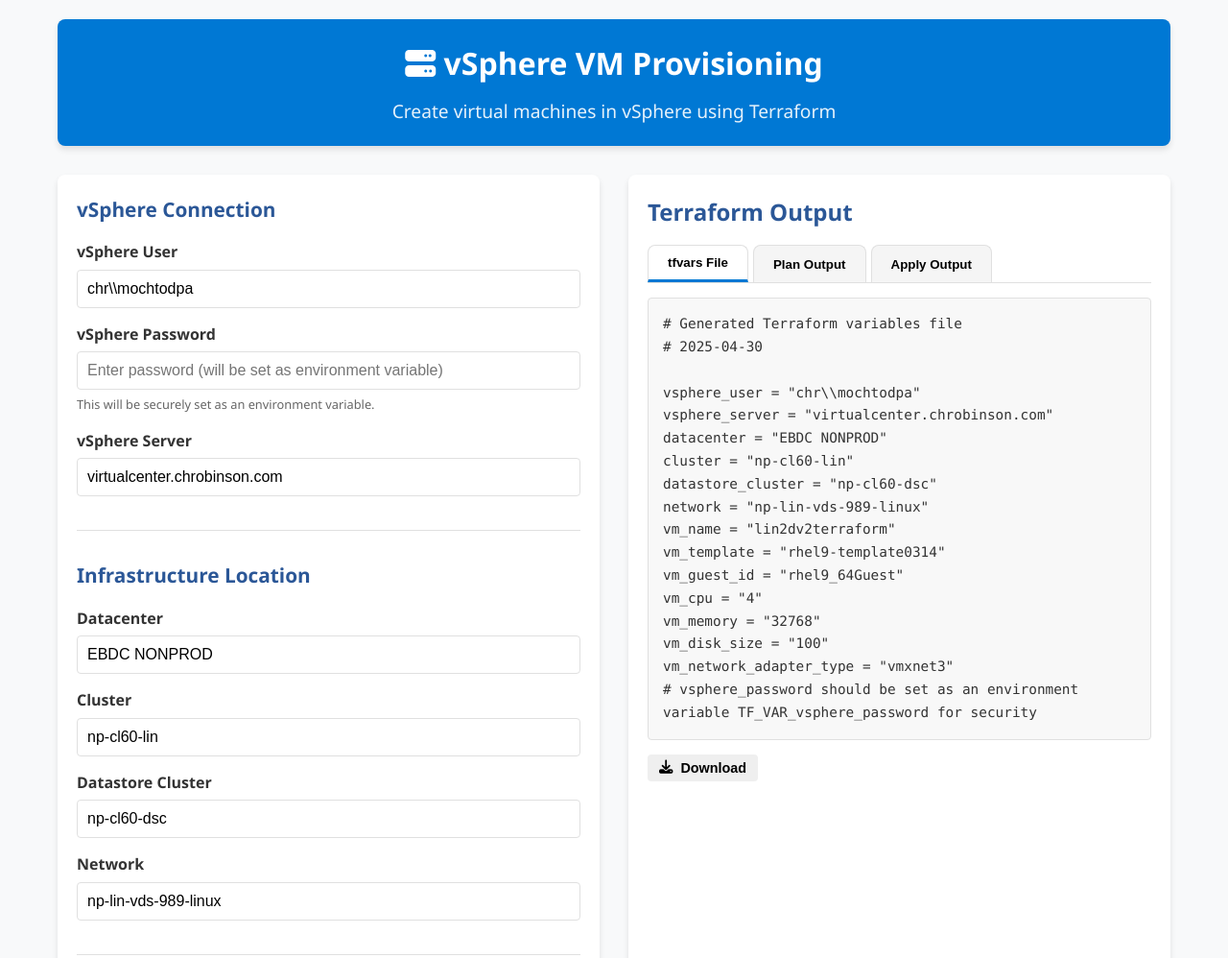
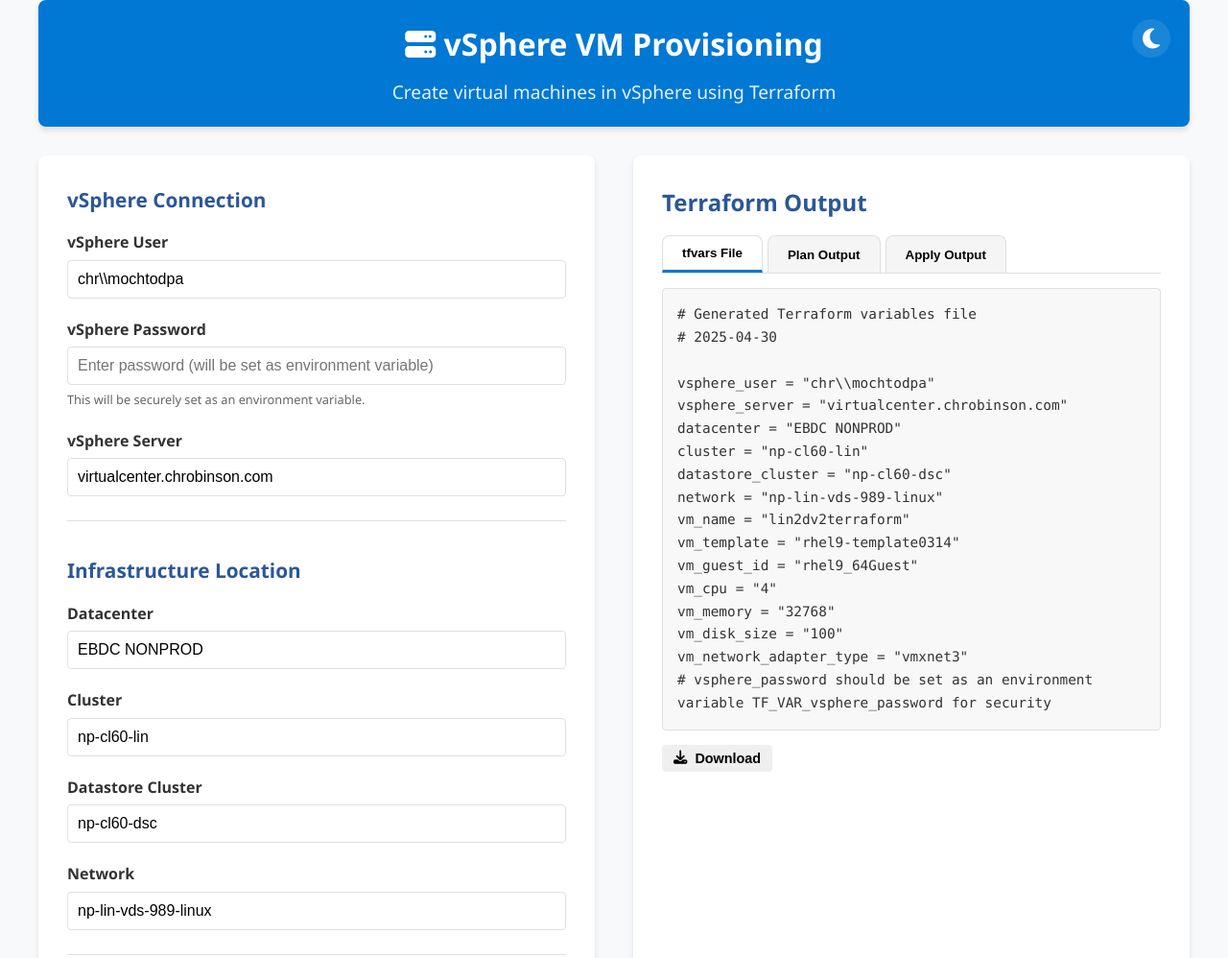
Before and after one commit to mochtod/terraform-vsphere-vm, a website: page www/index.html in a window 1280 px wide. Shown: the top 998 px of the page at 96% size. Drawn offline with Linux system fonts and the light colour scheme.

Commit message:
readability

```diff
--- a/www/index.html
+++ b/www/index.html
@@ -8,10 +8,12 @@
     <link rel="stylesheet" href="https://cdnjs.cloudflare.com/ajax/libs/font-awesome/6.4.0/css/all.min.css">
 </head>
 <body>
-    <div class="container">
-        <header>
+    <div class="container">        <header>
             <h1><i class="fas fa-server"></i> vSphere VM Provisioning</h1>
             <p>Create virtual machines in vSphere using Terraform</p>
+            <button id="theme-toggle" class="theme-toggle" aria-label="Toggle dark mode">
+                <i class="fas fa-moon"></i>
+            </button>
         </header>
 
         <main>
--- a/www/script.js
+++ b/www/script.js
@@ -568,4 +568,56 @@
                 return '';
         }
     }
+
+    // Theme toggle functionality
+    const themeToggle = document.getElementById('theme-toggle');
+    const html = document.documentElement;
+    const themeIcon = themeToggle.querySelector('i');
+
+    // Check for saved theme preference or use system preference
+    const getCurrentTheme = () => {
+        const savedTheme = localStorage.getItem('theme');
+
+        if (savedTheme) {
+            return savedTheme;
+        }
+
+        // Use system preference as fallback
+        return window.matchMedia('(prefers-color-scheme: dark)').matches ? 'dark' : 'light';
+    };
+
+    // Apply theme based on current setting
+    const applyTheme = (theme) => {
+        if (theme === 'dark') {
+            html.setAttribute('data-theme', 'dark');
+            themeIcon.classList.remove('fa-moon');
+            themeIcon.classList.add('fa-sun');
+        } else {
+            html.removeAttribute('data-theme');
+            themeIcon.classList.remove('fa-sun');
+            themeIcon.classList.add('fa-moon');
+        }
+    };
+
+    // Initialize theme
+    applyTheme(getCurrentTheme());
+
+    // Handle theme toggle click
+    themeToggle.addEventListener('click', () => {
+        const currentTheme = html.getAttribute('data-theme') === 'dark' ? 'light' : 'dark';
+
+        // Save preference
+        localStorage.setItem('theme', currentTheme);
+
+        // Apply theme
+        applyTheme(currentTheme);
+    });
+
+    // Listen for system theme changes
+    window.matchMedia('(prefers-color-scheme: dark)').addEventListener('change', (e) => {
+        // Only apply if user hasn't set a preference
+        if (!localStorage.getItem('theme')) {
+            applyTheme(e.matches ? 'dark' : 'light');
+        }
+    });
 });
--- a/www/styles.css
+++ b/www/styles.css
@@ -1,5 +1,6 @@
 /* Modern CSS with a clean, professional look */
 :root {
+    /* Light Theme (default) */
     --primary-color: #0078d4;
     --secondary-color: #2b5797;
     --background-color: #f8f9fa;
@@ -8,6 +9,28 @@
     --success-color: #28a745;
     --warning-color: #ffc107;
     --danger-color: #dc3545;
+    --card-background: white;
+    --header-text-color: white;
+    --code-background: #f8f8f8;
+    --tab-inactive-background: #f5f5f5;
+    --footer-text-color: #666;
+}
+
+[data-theme="dark"] {
+    /* Dark Theme */
+    --primary-color: #4cc2ff;
+    --secondary-color: #6f9cda;
+    --background-color: #121212;
+    --border-color: #444;
+    --text-color: #e0e0e0;
+    --success-color: #4caf50;
+    --warning-color: #ffca28;
+    --danger-color: #f44336;
+    --card-background: #1e1e1e;
+    --header-text-color: #e0e0e0;
+    --code-background: #2d2d2d;
+    --tab-inactive-background: #333;
+    --footer-text-color: #aaa;
 }
 
 * {
@@ -21,12 +44,13 @@
     line-height: 1.6;
     color: var(--text-color);
     background-color: var(--background-color);
+    transition: background-color 0.3s, color 0.3s;
 }
 
 .container {
-    max-width: 1200px;
+    max-width: 1400px;
     margin: 0 auto;
-    padding: 20px;
+    padding: 0 40px;
 }
 
 header {
@@ -34,9 +58,13 @@
     margin-bottom: 30px;
     padding: 20px;
     background-color: var(--primary-color);
-    color: white;
+    color: var(--header-text-color);
     border-radius: 8px;
     box-shadow: 0 4px 6px rgba(0, 0, 0, 0.1);
+    display: flex;
+    flex-direction: column;
+    align-items: center;
+    position: relative;
 }
 
 header h1 {
@@ -51,7 +79,8 @@
 main {
     display: grid;
     grid-template-columns: 1fr;
-    gap: 30px;
+    gap: 40px;
+    margin-bottom: 40px;
 }
 
 @media (min-width: 992px) {
@@ -61,16 +90,21 @@
 }
 
 .form-container, .output-container {
-    background-color: white;
+    background-color: var(--card-background);
     border-radius: 8px;
     box-shadow: 0 4px 6px rgba(0, 0, 0, 0.1);
-    padding: 20px;
+    padding: 30px;
+    transition: background-color 0.3s, border-color 0.3s;
 }
 
 .form-section {
-    margin-bottom: 30px;
-    padding-bottom: 20px;
+    margin-bottom: 35px;
+    padding-bottom: 25px;
     border-bottom: 1px solid var(--border-color);
+}
+
+.form-section:last-of-type {
+    margin-bottom: 25px;
 }
 
 .form-section h2 {
@@ -80,7 +114,11 @@
 }
 
 .form-group {
-    margin-bottom: 15px;
+    margin-bottom: 20px;
+}
+
+.form-group:last-child {
+    margin-bottom: 0;
 }
 
 label {
@@ -169,13 +207,14 @@
     border: 1px solid var(--border-color);
     border-bottom: none;
     border-radius: 8px 8px 0 0;
-    background-color: #f5f5f5;
+    background-color: var(--tab-inactive-background);
     cursor: pointer;
     font-weight: 600;
+    transition: background-color 0.3s, border-color 0.3s;
 }
 
 .tab-btn.active {
-    background-color: white;
+    background-color: var(--card-background);
     border-bottom: 3px solid var(--primary-color);
 }
 
@@ -188,13 +227,14 @@
 }
 
 pre {
-    background-color: #f8f8f8;
+    background-color: var(--code-background);
     padding: 15px;
     border-radius: 4px;
     overflow-x: auto;
     margin-bottom: 15px;
     white-space: pre-wrap;
     border: 1px solid var(--border-color);
+    transition: background-color 0.3s, border-color 0.3s;
 }
 
 code {
@@ -207,5 +247,30 @@
     margin-top: 40px;
     padding: 20px;
     border-top: 1px solid var(--border-color);
-    color: #666;
+    color: var(--footer-text-color);
 }
+
+/* Theme toggle button styles */
+.theme-toggle {
+    position: absolute;
+    top: 20px;
+    right: 20px;
+    background: none;
+    border: none;
+    color: var(--header-text-color);
+    font-size: 1.5rem;
+    cursor: pointer;
+    transition: transform 0.3s;
+    display: flex;
+    align-items: center;
+    justify-content: center;
+    width: 40px;
+    height: 40px;
+    border-radius: 50%;
+    background-color: rgba(255, 255, 255, 0.1);
+}
+
+.theme-toggle:hover {
+    transform: rotate(30deg);
+    background-color: rgba(255, 255, 255, 0.2);
+}
```
